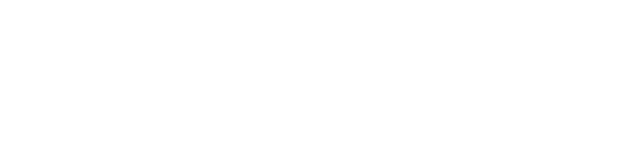
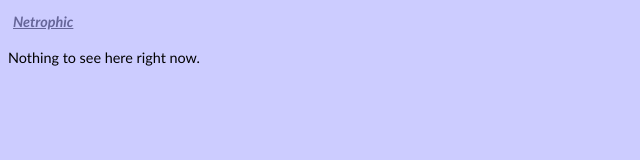
Before and after one commit to janinedog/janinedog.github.io, a plain HTML site: page index.html in a window 1280 px wide. Shown: the whole page, without its empty margins (0-640 px from the left). Drawn offline with Linux system fonts and the light colour scheme.

Commit message:
Update text

```diff
--- a/index.html
+++ b/index.html
@@ -2,9 +2,11 @@
 <html xmlns="http://www.w3.org/1999/xhtml" xml:lang="en" lang="en">
 <head>
     <meta http-equiv="Content-Type" content="text/html; charset=iso-8859-1" />
-    <link rel="stylesheet" type="text/css" src="css/style.css" />
+    <link rel="stylesheet" type="text/css" href="css/style.css" />
     <title>Netrophic</title>
 </head>
 <body>
+    <h1>Netrophic</h1>
+    <p>Nothing to see here right now.</p>
 </body>
 </html>
```
